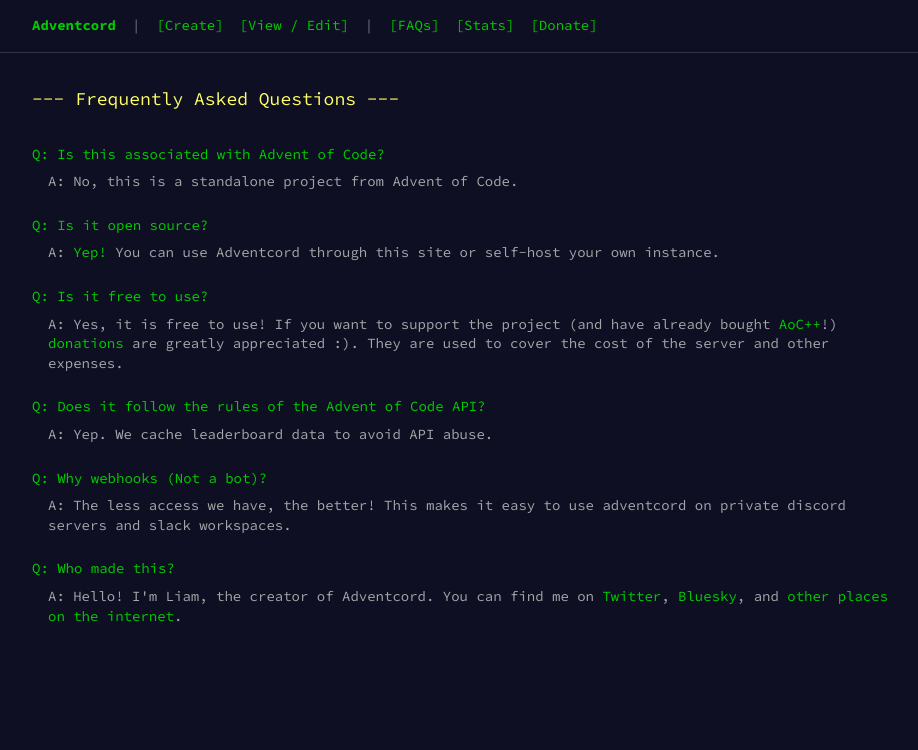
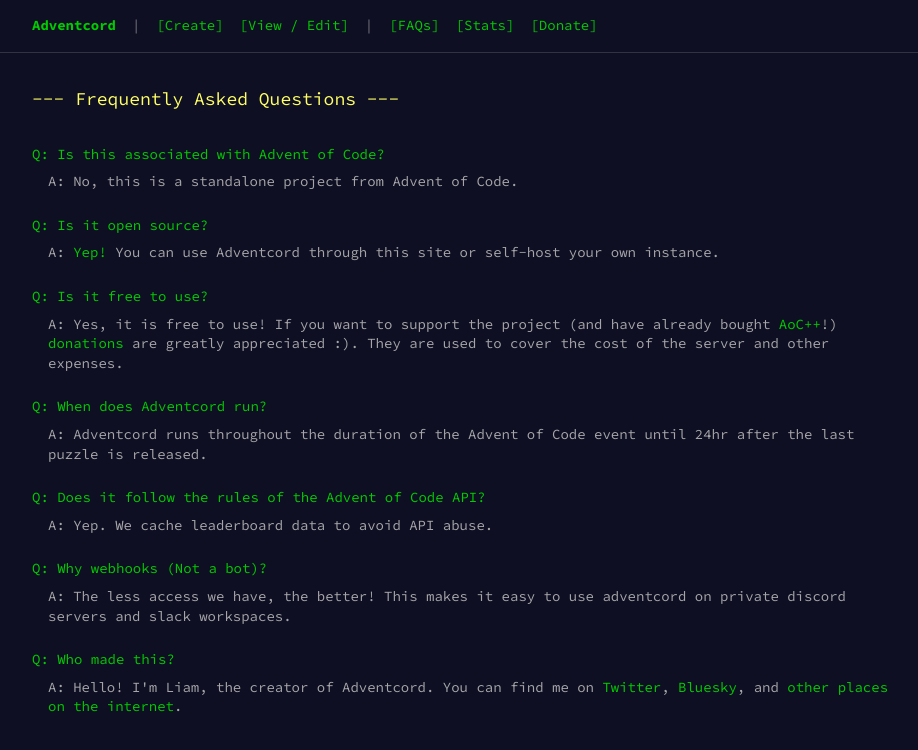
Before and after one commit to Lermatroid/adventcord, a Next.js app: page /faqs in a window 1280 px wide. Shown: the top 750 px of the page, without its empty margins (176-1094 px from the left). Built offline with nearby package versions, Linux system fonts and the light colour scheme.

Commit message:
Update FAQ w/ when it runs

```diff
--- a/src/app/faqs/page.tsx
+++ b/src/app/faqs/page.tsx
@@ -23,6 +23,10 @@
           <Link href="https://adventofcode.com/support">AoC++</Link>!){" "}
           <Link href="/donate">donations</Link> are greatly appreciated {":)"}.
           They are used to cover the cost of the server and other expenses.
+        </FAQItem>
+        <FAQItem question="When does Adventcord run?">
+          Adventcord runs throughout the duration of the Advent of Code event
+          until 24hr after the last puzzle is released.
         </FAQItem>
         <FAQItem question="Does it follow the rules of the Advent of Code API?">
           Yep. We cache leaderboard data to avoid API abuse.
```
